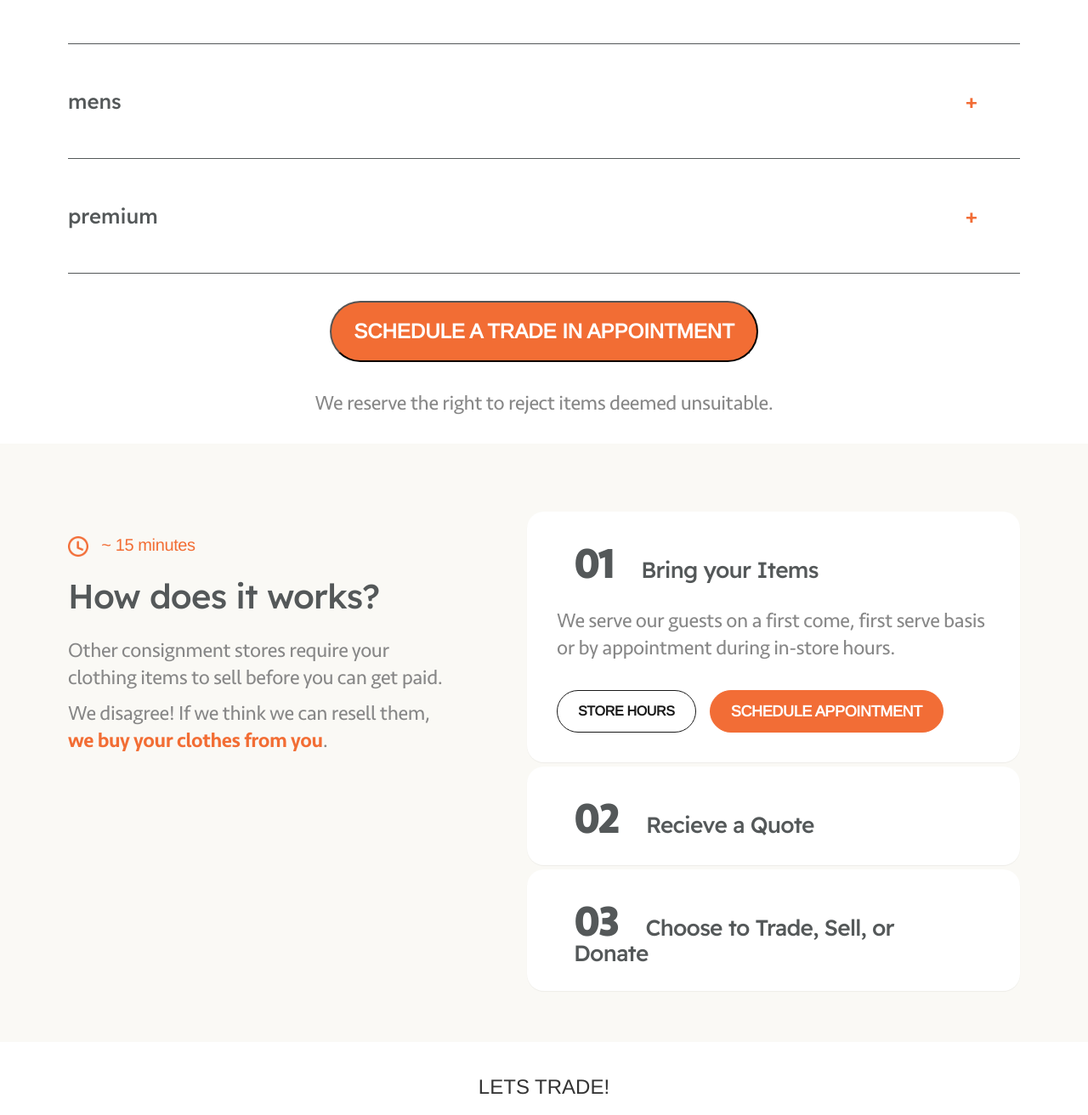
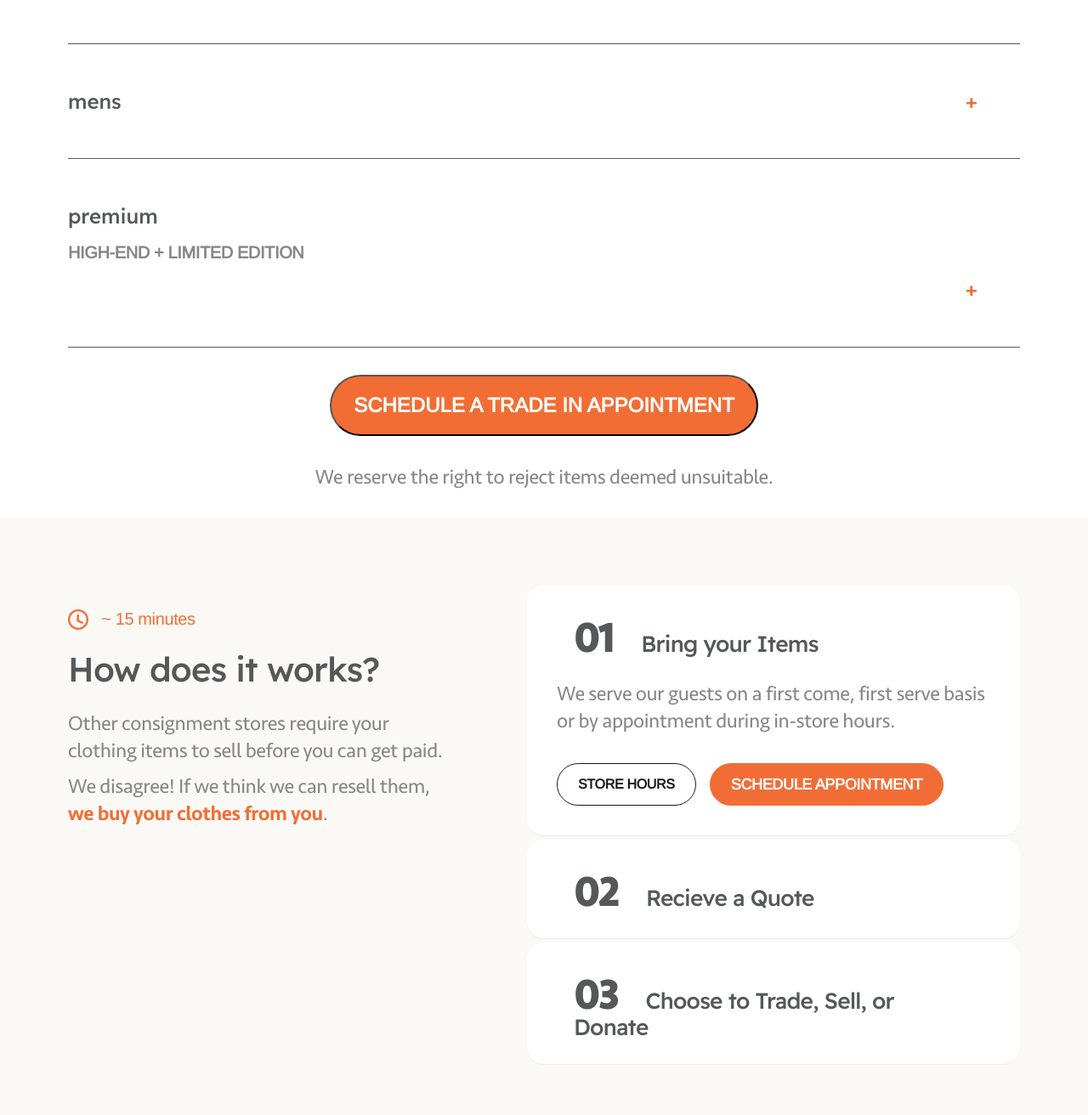
Before and after one commit to Ruprabhu25/boheme-website, a Flask app: page /trade in a window 1280 px wide; the page is wider, and only the part inside the window is pictured. Shown: the part 838-2150 px from the top of that part at 85% size. Run offline with Flask 3, Linux system fonts and the light colour scheme; some libraries are stand-ins or nearby versions; some web fonts are replaced.

Commit message:
finished mens,womens, premium content, format for 7/24 meeting

```diff
--- a/static/css/trade.css
+++ b/static/css/trade.css
@@ -276,6 +276,18 @@ h2 {
   font-weight: 700;
   margin-bottom: 16px;
   text-transform: lowercase;
+}
+
+.collapsible-subtitle {
+  color: #878787;
+  text-align: left;
+  font-family: "Arimo";
+  font-size: 20px;
+  font-style: normal;
+  font-weight: 700;
+  line-height: 32px; /* 160% */
+  letter-spacing: -0.38px;
+  text-transform: uppercase;
 }
 
 .dropdown-sub {
--- a/templates/trade.html
+++ b/templates/trade.html
@@ -67,7 +67,44 @@
         womens
       </button>
       <div class="content">
-        <p>Sample text, content, or links to be placed here.</p>
+        <div class="flex-dropdown">
+          <div class="dropdown-sub">
+            <h3 class="sell-dropdown-title">Seasonal</h3>
+            <ul class="list">
+              <li class="check">Skirts</li>
+              <li class="check">Shorts</li>
+              <li class="check">Tank Tops</li>
+              <li class="check">Short Sleeve Dresses</li>
+              <li class="check">Short Sleeve Blouses</li>
+              <li class="check">Summer Dresses</li>
+            </ul>
+          </div>
+          <div class="dropdown-sub year-round">
+            <h3 class="sell-dropdown-title">Year Round</h3>
+            <div class="flex-dropdown">
+              <div style="margin-right: 40px;">
+                <ul class="list">
+                  <li class="check">Flare & Bell Bottom Jeans</li>
+                  <li class="check">Overalls</li>
+                  <li class="check">Authentic Leather Jackets</li>
+                  <li class="check">Jean Jackets</li>
+                  <li class="check">Rain Coats</li>
+                  <li class="check">Snow Pants & Suits</li>
+                </ul>
+              </div>
+              <div>
+                <ul class="list">
+                  <li class="check">High-end, Funky Shoes & Boots</li>
+                  <li class="check">Costumes & Halloween Items</li>
+                  <li class="check">Festival & Burning Man Items</li>
+                  <li class="check">Ugly Christmas Sweaters</li>
+                  <li class="check">Jewelry</li>
+                  <li class="check">Vans, Converse, Skater Shoes</li>
+                </ul>
+              </div>
+            </div>
+          </div>
+        </div>
       </div>
       <button type="button" class="collapsible">
         mens
@@ -114,9 +151,20 @@
       </div>
       <button type="button" class="collapsible">
         premium
+        <h6 class="collapsible-subtitle">high-end + Limited Edition</h6>
       </button>
       <div class="content">
-        <p>Sample text, content, or links to be placed here.</p>
+        <div class="flex-dropdown">
+          <div class="dropdown-sub">
+            <h3 class="sell-dropdown-title">Premium</h3>
+            <p>We pay extra for most high quality premium labels (i.e. Chanel, Ralph Lauren, Gucci, DKNY, Marc Jacobs, etc.)  and vintage, boutique, or unique items.</p>
+          </div>
+          <div class="dropdown-sub year-round">
+            <h3 class="sell-dropdown-title">Non-Premium</h3>
+            <p>We resell most non-premium items between $6 - $12, so you will receive on average from $1.50 to $3 each in store credit or $.75 to $1.50 in cash for each piece.</p>
+            </div>
+          </div>
+        </div>
       </div>
       <div id="schedule-div">
         <button class="schedule-button">Schedule a Trade in appointment</button>
@@ -417,47 +465,3 @@
     </div>
 </body>
 </html>
-
-
-
-<div class="dropdown">
-  <h2 class="sell-dropdown-title">mens</h2>
-  <p class="sell-dropdown-title">*We are only accepting men sizes S-XL, and pant waist sizes 30-32.</p>
-  <div class="flex-dropdown">
-    <div class="dropdown-sub">
-      <h3 class="sell-dropdown-title">Seasonal</h3>
-      <ul class="list">
-        <li class="check">Short Sleeve Shirts</li>
-        <li class="check">Shorts</li>
-        <li class="check">Long Sleeve Button-Up Shirts</li>
-        <li class="check">Pop Culture & Branded T-shirts</li>
-      </ul>
-      <p class="p-dropdown">Character, Movie/Show & Entertainment/ Music Band</p>
-    </div>
-    <div class="dropdown-sub year-round">
-      <h3 class="sell-dropdown-title">Year Round</h3>
-      <div class="flex-dropdown">
-        <div style="margin-right: 40px;">
-          <ul class="list">
-            <li class="check">Hawaiian Shirts</li>
-            <li class="check">Flannels</li>
-            <li class="check">Jeans</li>
-            <li class="check">Rain Coats</li>
-            <li class="check">Suspenders</li>
-            <li class="check">Bow & Skinny Ties</li>
-          </ul>
-        </div>
-        <div>
-          <ul class="list">
-            <li class="check">Snow Pants, Bibs, & Suits</li>
-            <li class="check">Costumes & Halloween Items</li>
-            <li class="check">Festival & Burning Man Items</li>
-            <li class="check">Ugly Christmas Sweaters</li>
-            <li class="check">Ray-Ban, Oakley, & Branded Sunglasses</li>
-            <li class="check">Vans, Converse, Nike, Adidas, & Branded shoes</li>
-          </ul>
-        </div>
-      </div>
-    </div>
-  </div>
-</div>
```
